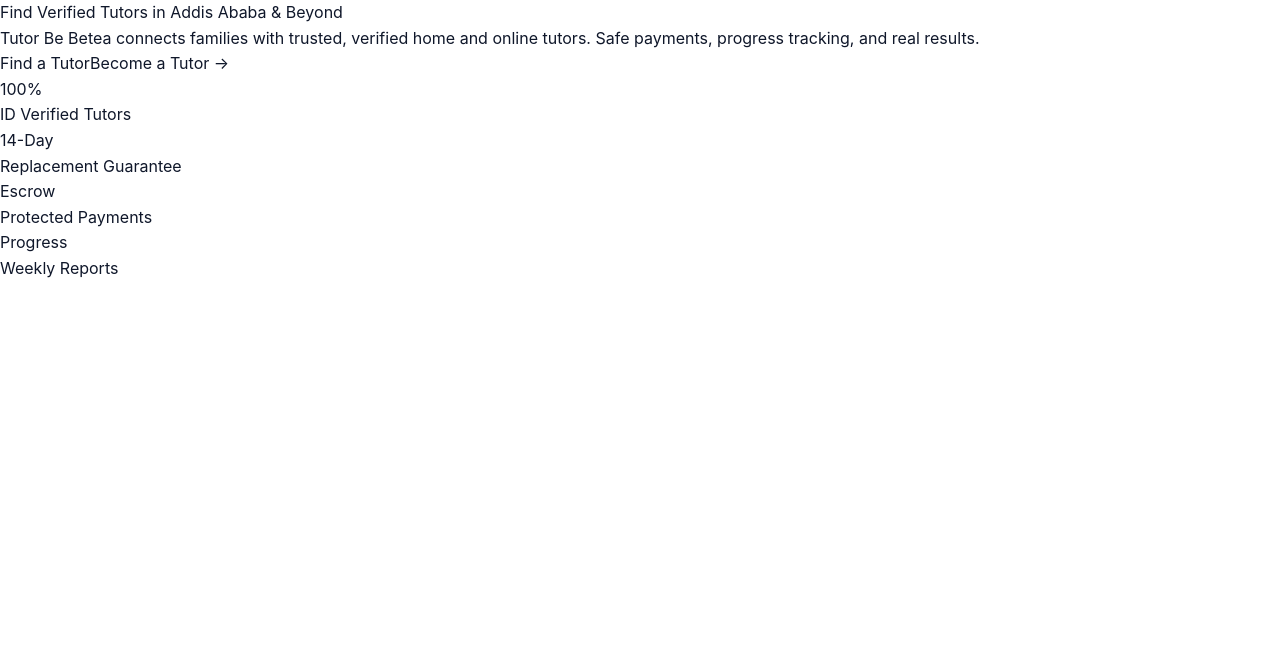
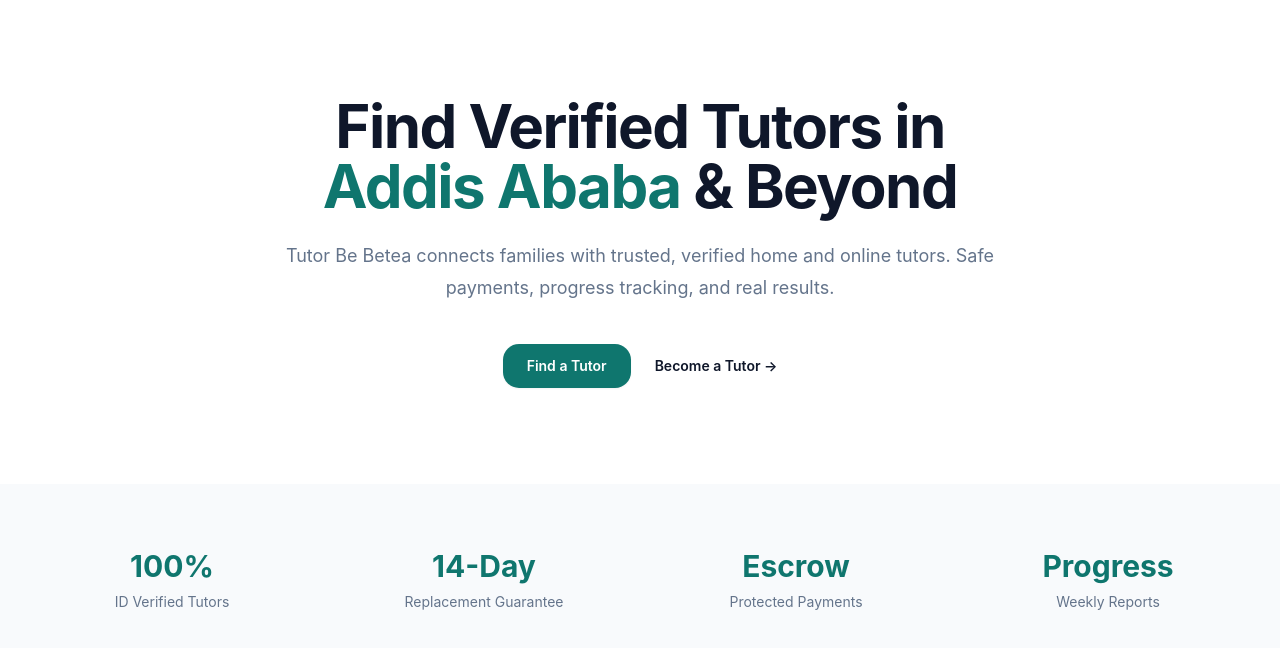
Before and after one commit to Zeordi/tutor-be-betea, a Next.js app in the folder apps/web/: page / in a window 1280 px wide. Shown: the top 648 px of the page. Built offline with nearby package versions, Linux system fonts and the light colour scheme.

Commit message:
Create tailwind.config.js

```diff
--- /dev/null
+++ b/apps/web/tailwind.config.js
@@ -0,0 +1,24 @@
+/** @type {import('tailwindcss').Config} */
+module.exports = {
+  content: [
+    "./app/**/*.{js,ts,jsx,tsx,mdx}",
+    "./components/**/*.{js,ts,jsx,tsx,mdx}",
+  ],
+  theme: {
+    extend: {
+      colors: {
+        background: "var(--background)",
+        foreground: "var(--foreground)",
+        primary: "var(--primary)",
+        surface: "var(--surface)",
+        secondary: "var(--secondary)",
+        border: "var(--border)",
+      },
+      borderRadius: {
+        xl: "16px",
+        "2xl": "20px",
+      },
+    },
+  },
+  plugins: [],
+};
```
